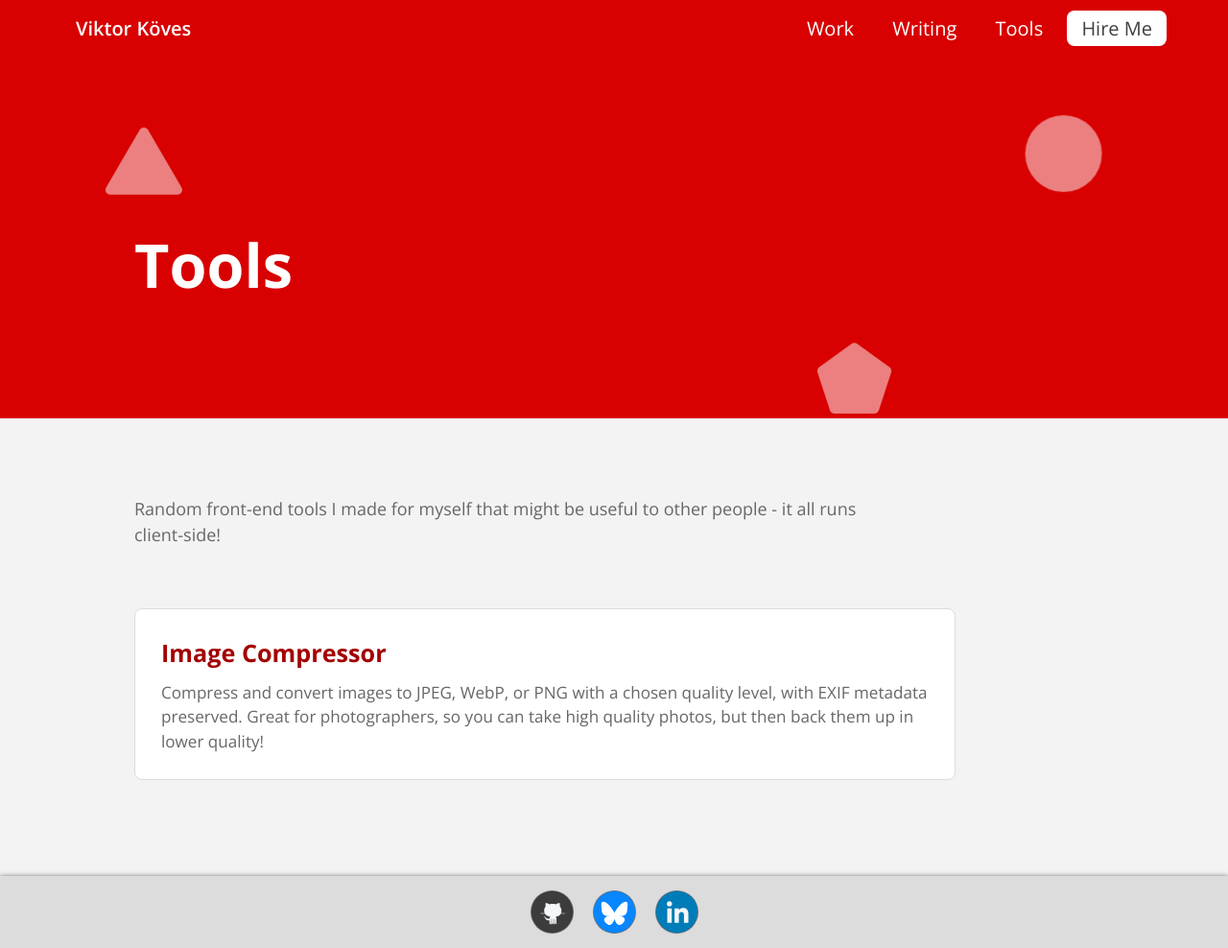
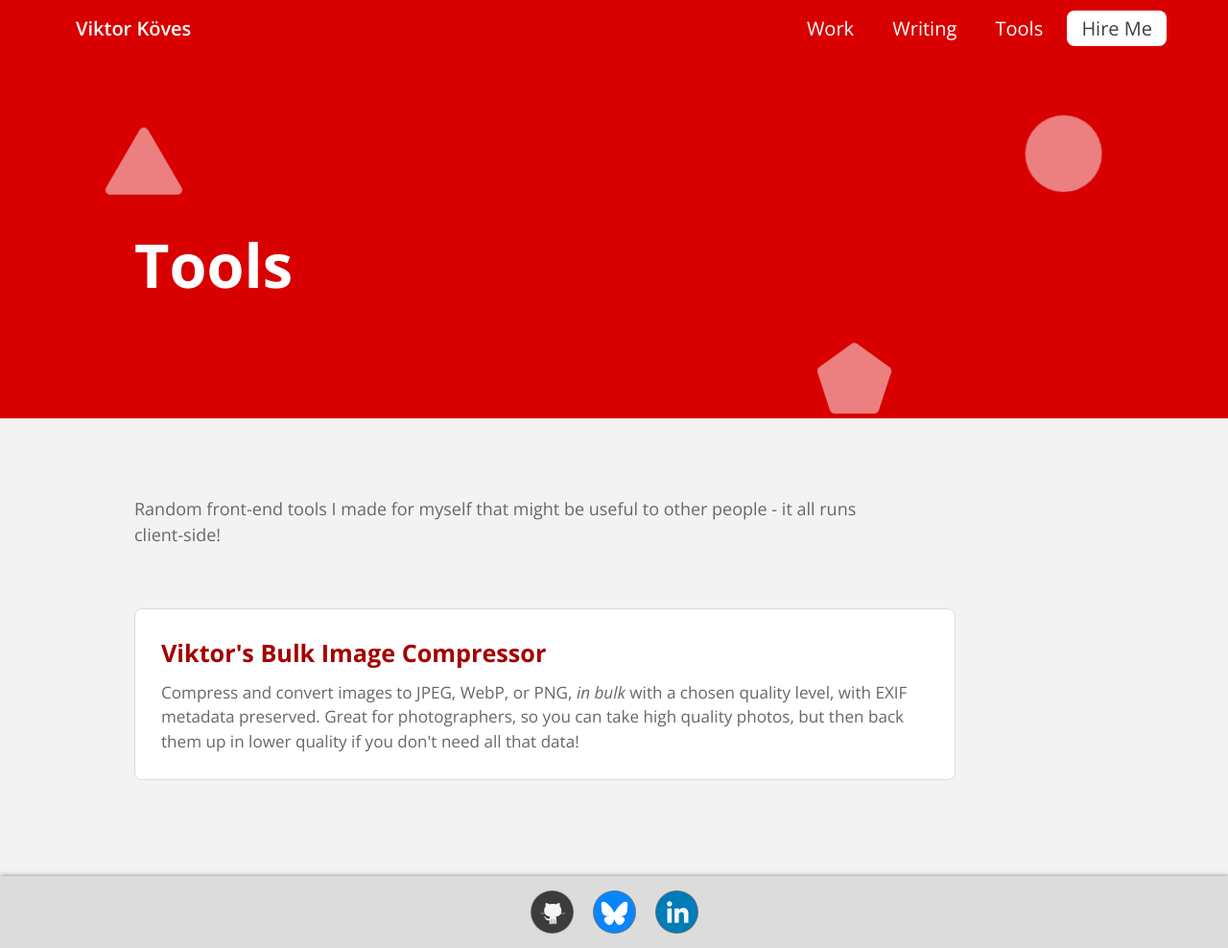
Before and after one commit to vkoves/vkoves.github.io, a Jekyll site: the page built from tools.html, in a window 1280 px wide and 988 px high. Shown: the whole window at 96% size. Built offline with Jekyll 4.4.1, drawn with Linux system fonts in a browser that asks for light colours.

Commit message:
Fix mobile bug and rename image compressor

```diff
--- a/_sass/_header.scss
+++ b/_sass/_header.scss
@@ -119,7 +119,7 @@
       .header-buttons { display: none; }
     }
     &.-open {
-      height: $header-mob-height * 2 + 5px;
+      height: $header-mob-height * 2.75 + 5px;
       border-color: $white;
     }
 
@@ -142,6 +142,9 @@
   }
 
   .header-buttons {
+    display: flex;
+    flex-wrap: wrap;
+    gap: 1rem 0;
     width: 100%;
     padding-top: 0;
     text-align: center;
--- a/tools.html
+++ b/tools.html
@@ -15,11 +15,11 @@
   </p>
 
   <a href="/tools/img-compressor" class="tool-card">
-    <h2>Image Compressor</h2>
+    <h2>Viktor's Bulk Image Compressor</h2>
     <p>
-      Compress and convert images to JPEG, WebP, or PNG with a chosen quality level, with EXIF
-      metadata preserved. Great for photographers, so you can take high quality photos, but then
-      back them up in lower quality!
+      Compress and convert images to JPEG, WebP, or PNG, <em>in bulk</em> with a chosen quality
+      level, with EXIF metadata preserved. Great for photographers, so you can take high quality
+      photos, but then back them up in lower quality if you don't need all that data!
     </p>
   </a>
 </section>
--- a/tools/img-compressor.html
+++ b/tools/img-compressor.html
@@ -11,7 +11,7 @@
   - pages/tools/img-compressor.css
 ---
 
-{% include shapesHero.html heading="Image Compressor" limiterClass="content-limiter -page" %}
+{% include shapesHero.html heading="Viktor's Bulk Image Compressor" limiterClass="content-limiter -page" %}
 
 <div class="content-limiter -page">
 
```
